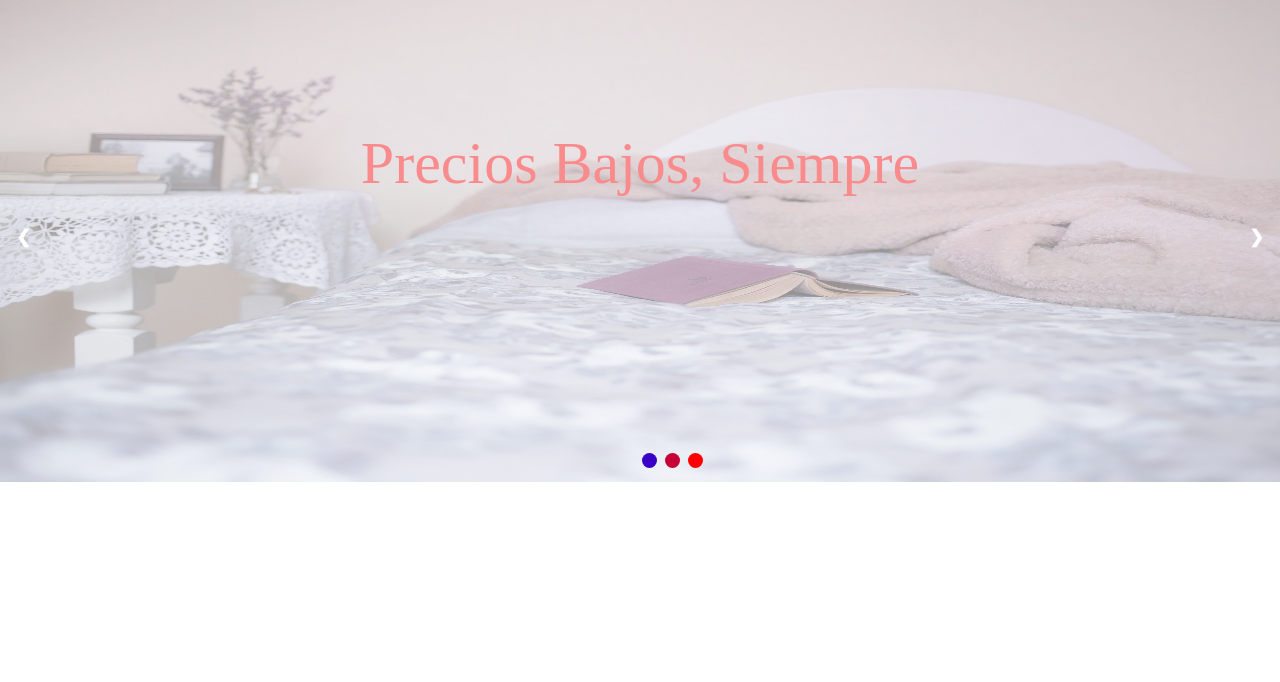
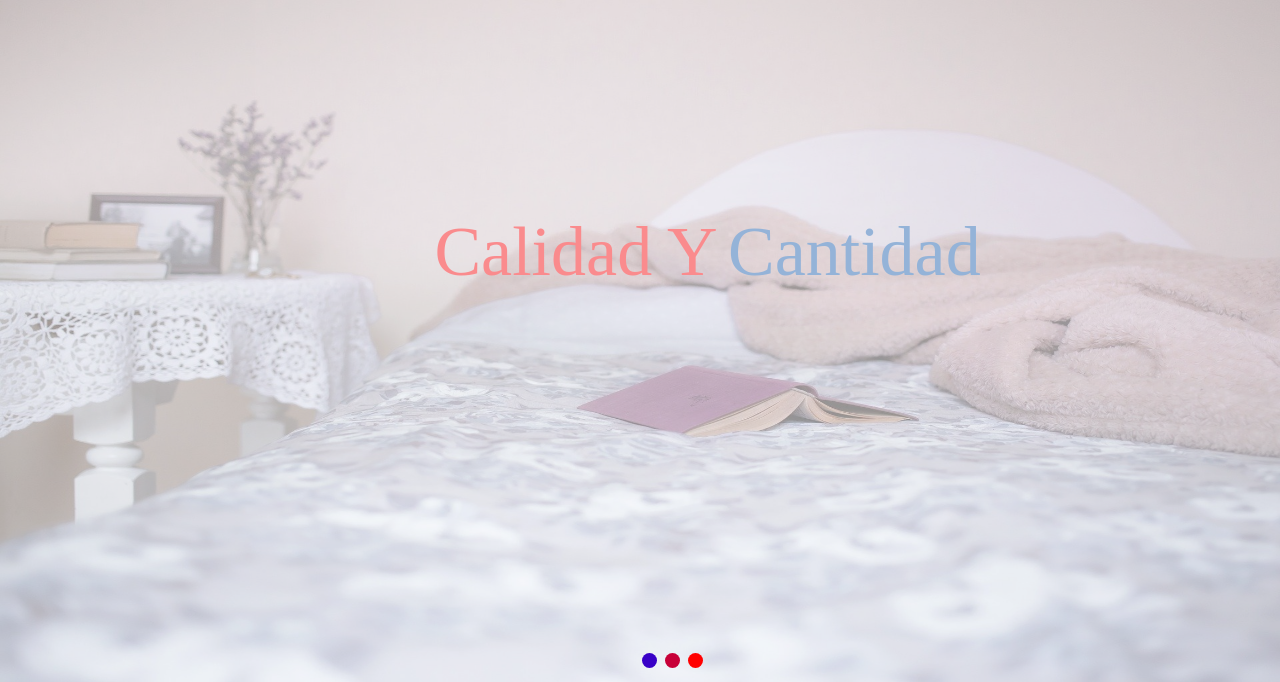
Before and after one commit to JuanOtavaloMaigua/ItexzaLandingPage, a plain HTML site: page index.html in a window 1280 px wide. Shown: the part 170-852 px from the top of the page. Before the commit the page ends 800 px from the top, so only its background shows below. Drawn offline with Linux system fonts and the light colour scheme.

Commit message:
se termino el slider

```diff
--- a/index.html
+++ b/index.html
@@ -100,21 +100,21 @@
         <div class="slideShowContainer">
             <div class="mySlide fade">
                 <img src="imgSlides/slide1.jpg" alt="slide1" style="width: 100%">
-                <div class="textSlide">Precios Bajos, Siempre</div>
+                <div class="textSlide1">Calidad Y</div>
+                <div class="textSlide2">Variedad</div>
             </div>
 
             <div class="mySlide fade">
                 <img src="imgSlides/slide2.jpg" alt="slide2" style="width: 100%">
-                <div class="textSlide">Precios Bajos, Siempre</div>
+                <div class="textSlide1">Calidad Y</div>
+                <div class="textSlide2">Cantidad</div>
             </div>
 
             <div class="mySlide fade">
                 <img src="imgSlides/slide3.jpg" alt="slide3" style="width: 100%">
-                <div class="textSlide">Precios Bajos, Siempre</div>
+                <div class="textSlide1">Calidad Y</div>
+                <div class="textSlide2">Campeo</div>
             </div>
-
-            <a class="prev" onclick="plusSlide(-1)">&#10094;</a>
-            <a class="next" onclick="plusSlide(1)">&#10095;</a>
 
             <!-- The dots/circles -->
             <div class="dot_list">
--- a/style.css
+++ b/style.css
@@ -131,7 +131,7 @@
 }
 
 .slideShowContainer{
-    height: 500px;
+    height: 700px;
     position: relative; /*Es relative para tomar como referecnai a los demas elementos*/
 }
 
@@ -141,6 +141,27 @@
     position: absolute;
 }
 
+.textSlide1{
+    position: absolute;
+    font-size: 70px;
+    color: var(--color-rojo);
+    bottom: 50%;
+    left: 45%;
+    transform: translate(-50%, -50%);
+}
+
+.textSlide2{
+    position: absolute;
+    font-size: 70px;
+    color: var(--color-azul);
+    bottom: 50%;
+    left: 47%;
+    transform: translate(50%, -50%);
+}
+
+
+
+
 .textSlide{
     position: absolute;
     bottom: 50%;
@@ -148,30 +169,6 @@
     transform: translate(-50%, -50%);
     font-size: 60px;
     color: rgb(245, 0, 6);
-}
-
-.prev, .next{
-    cursor: pointer;
-    position: absolute;
-    top: 50%;
-    width: auto;
-    margin-top: -22px;
-    padding: 16px;
-    color: white;
-    font-weight: bold;
-    font-size: 18px;
-    transition: 0.6s ease;
-    border-radius: 0 3px 3px 0;
-    user-select: none;
-}
-/* Position the "next button" to the right */
-.next {
-    right: 0;
-    border-radius: 3px 0 0 3px;
-}
-
-.prev:hover, .next:hover {
-    background-color: rgba(0,0,0,0.8);
 }
 
 /* The dots/bullets/indicators */
```
